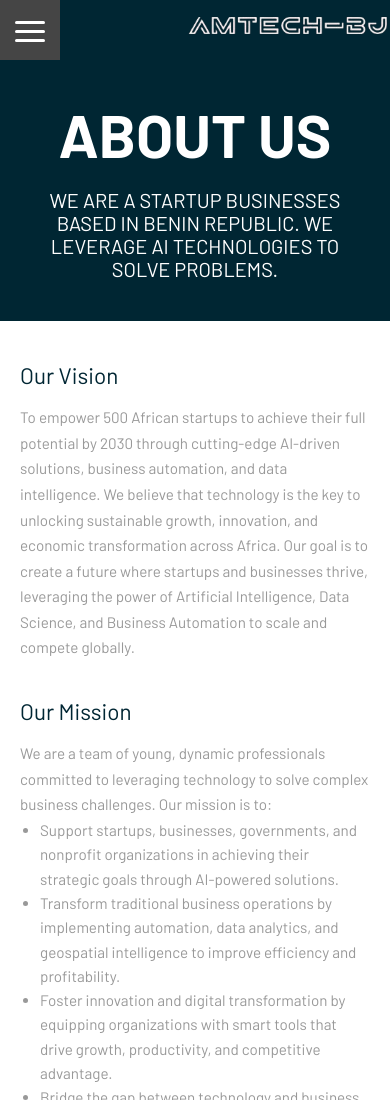
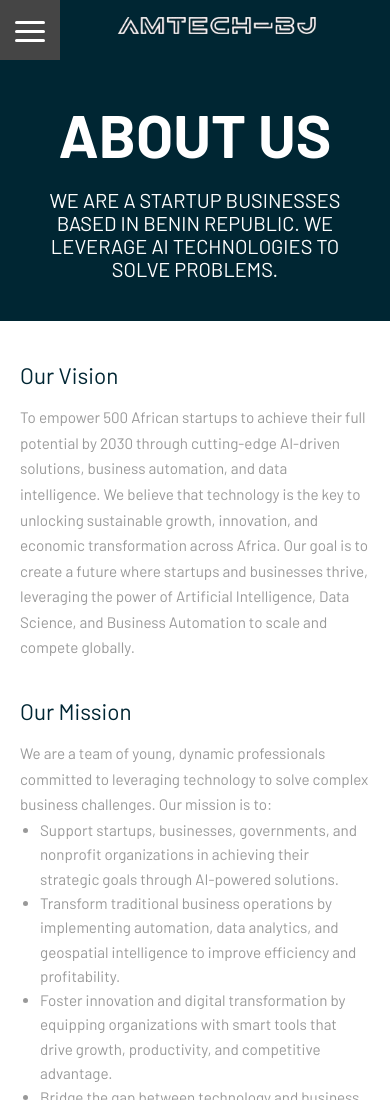
Before and after one commit to AMTECH-BJ/home, a plain HTML site: page about-us.html in a window 390 px wide. Shown: the top 1100 px of the page. Drawn offline with Linux system fonts and the light colour scheme.

Commit message:
about-us.html logo in mobile view was adjusted from full right to default mobile css media

```diff
--- a/about-us.html
+++ b/about-us.html
@@ -38,7 +38,7 @@
     <nav class="s-12 grid background-none background-primary-hightlight">
       <!-- logo -->
       <a href="index.html" class="m-12 l-3 padding-2x logo">
-        <img src="img/logo3.png" alt="Amtech-BJ" class="full-img right" />
+        <img src="img/logo3.png" alt="Amtech-BJ" />
       </a>
       <div class="top-nav s-12 l-9">
         <ul class="top-ul right chevron">
```
